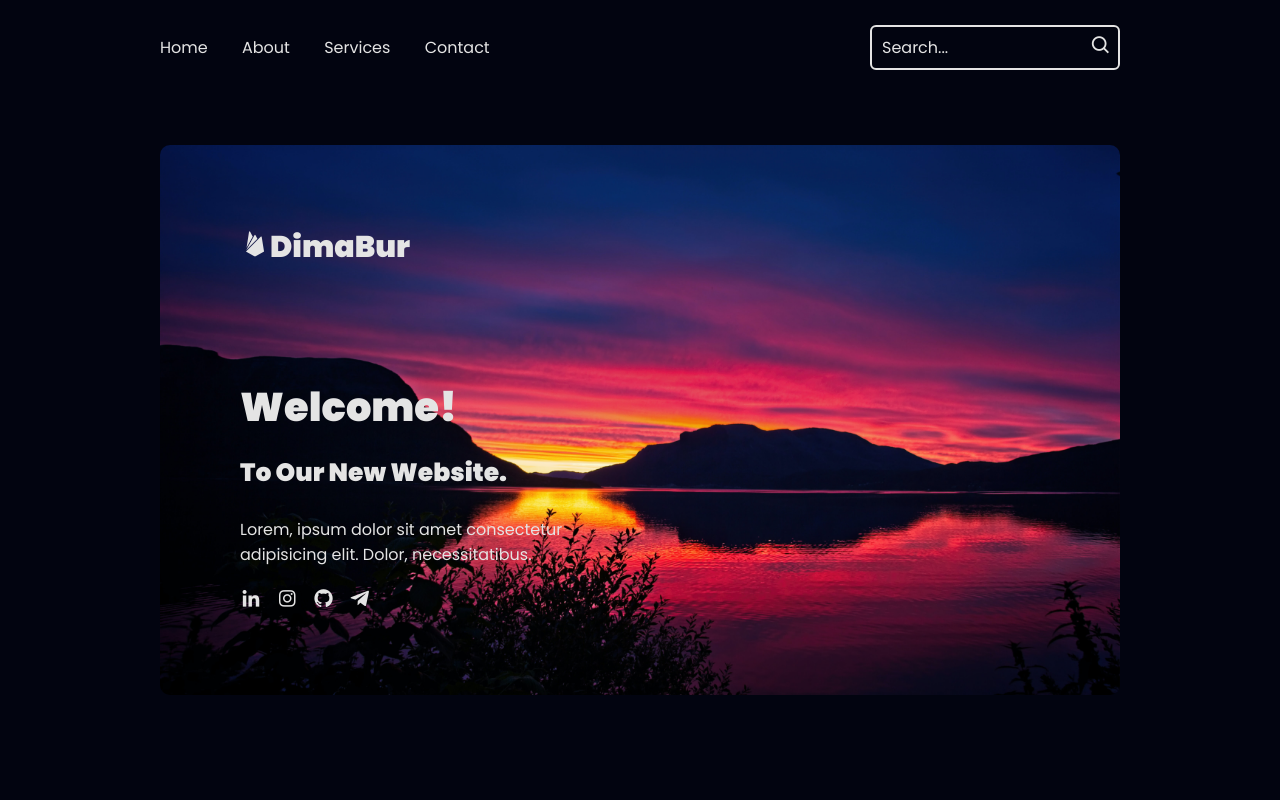
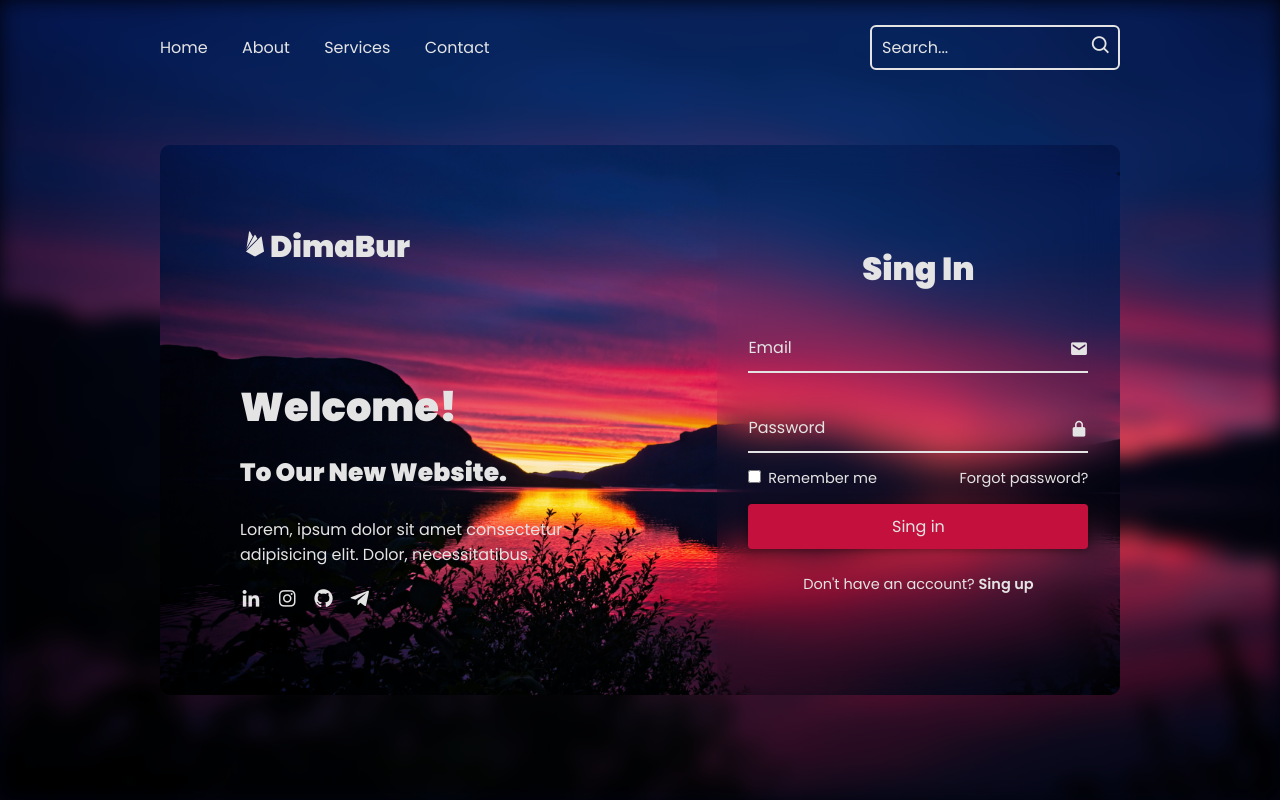
Before and after one commit to DimaBurlakov/Website-With-Login-And-Register, a plain HTML site: page index.html in a window 1280 px wide. Drawn offline with nearby package versions, Linux system fonts and the light colour scheme.

Commit message:
Created right part-form-box login and background img blur

```diff
--- a/index.html
+++ b/index.html
@@ -25,6 +25,7 @@
         </form>
     </header>
 
+    <div class="background"></div>
     <div class="container">
         <div class="content">
             <h2 class="logo"><i class='bx bxl-firebase'></i>DimaBur</h2>
@@ -41,7 +42,36 @@
             </div>
         </div>
 
-        <div class="logreg-box"></div>
+        <div class="logreg-box">
+            <div class="form-box login">
+                <form action="#">
+                    <h2>Sing In</h2>
+
+                    <div class="input-box">
+                        <span class="icon"><i class='bx bxs-envelope'></i></span>
+                        <input type="email" required>
+                        <label>Email</label>
+                    </div>
+
+                    <div class="input-box">
+                        <span class="icon"><i class='bx bxs-lock-alt' ></i></span>
+                        <input type="password" required>
+                        <label>Password</label>
+                    </div>
+
+                    <div class="remember-forgot">
+                        <label><input type="checkbox"> Remember me</label>
+                        <a href="#">Forgot password?</a>
+                    </div>
+
+                    <button type="submit" class="btn">Sing in</button>
+
+                    <div class="login-register">
+                        <p>Don't have an account? <a href="#" class="register-link">Sing up</a></p>
+                    </div>
+                </form>
+            </div>
+        </div>
     </div>
 
 </body>
--- a/style.css
+++ b/style.css
@@ -92,6 +92,15 @@ body{
     color: #e4e4e4;
 }
 
+.background {
+    width: 100%;
+    height: 100vh;
+    background: url(/image/background.jpg) no-repeat;
+    background-size: cover;
+    background-position: center;
+    filter: blur(10px);
+}
+
 .container {
     position: absolute;
     top: 50%;
@@ -158,3 +167,122 @@ body{
     height: 100%;
     ;
 }
+
+.logreg-box .form-box {
+    display: flex;
+    justify-content: center;
+    align-items: center;
+    width: 100%;
+    height: 100%;
+    background: transparent;
+    backdrop-filter: blur(20px);
+    border-top-right-radius: 10px;
+    border-bottom-right-radius: 10px;
+    color: #e4e4e4;
+
+}
+
+.form-box h2 {
+    font-size: 32px;
+    text-align: center;
+}
+
+.form-box .input-box {
+    position: relative;
+    width: 340px;
+    height: 50px;
+    border-bottom: 2px solid #e4e4e4;
+    margin: 30px 0;
+}
+
+.input-box input {
+    width: 100%;
+    height: 100%;
+    background: transparent;
+    border: none;
+    outline: none;
+    font-size: 16px;
+    color: #e4e4e4;
+    font-weight: 500;
+    padding-right: 28px;
+}
+
+.input-box label {
+    position: absolute;
+    top: 50%;
+    left: 0;
+    transform: translateY(-50%);
+    font-size: 16px;
+    font-weight: 500;
+    pointer-events: none;
+    transition: .5s ease;
+
+}
+
+.input-box input:focus~label,
+.input-box input:valid~label {
+    top: -5px;
+}
+
+.input-box .icon {
+    position: absolute;
+    top: 13px;
+    right: 0;
+    font-size: 19px;
+}
+
+.form-box .remember-forgot {
+    font-size: 14.5px;
+    font-weight: 500;
+    margin: -15px 0 15px;
+    display: flex;
+    justify-content: space-between;
+}
+.remember-forgot label input {
+    accent-color: #e4e4e4;
+    margin-right: 3px;
+}
+
+.remember-forgot a {
+    color: #e4e4e4;
+    text-decoration: none
+}
+
+.remember-forgot a:hover {
+    text-decoration: underline;
+}
+
+.btn {
+    width: 100%;
+    height: 45px;
+    background: #c4103d;
+    border: none;
+    outline: none;
+    border-radius: 4px;
+    cursor: pointer;
+    font-size: 16px;
+    color: #e4e4e4;
+    font-weight: 500;
+    box-shadow: 0 0 10px rgba(0, 0, 0, .5);
+}
+
+.btn:hover {
+    box-shadow: 0 0 10px;
+}
+
+.form-box .login-register {
+    font-size: 14.5px;
+    font-weight: 500;
+    text-align: center;
+    margin-top: 25px;
+}
+
+.login-register p  a {
+    color: #e4e4e4;
+    font-weight: 600;
+    text-decoration: none;
+}
+
+.login-register p  a:hover {
+    text-decoration: underline;
+}
```
